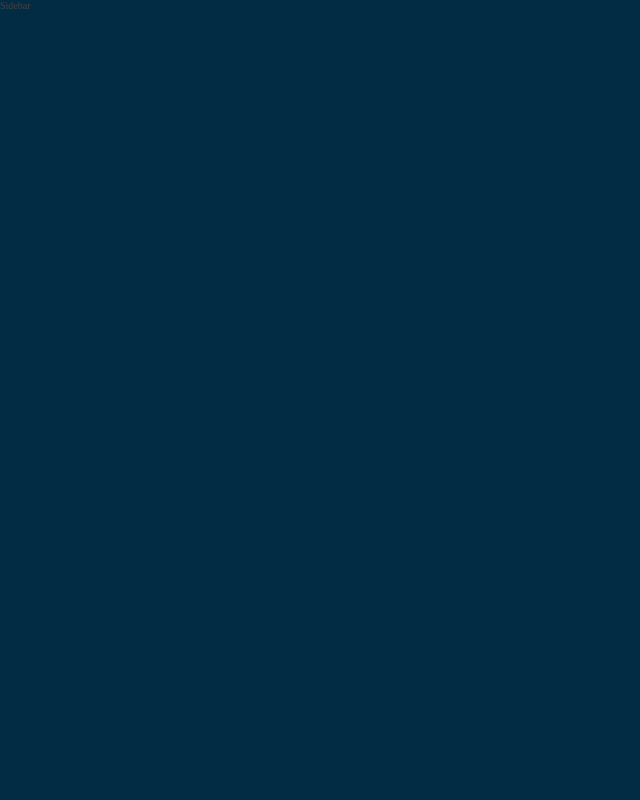
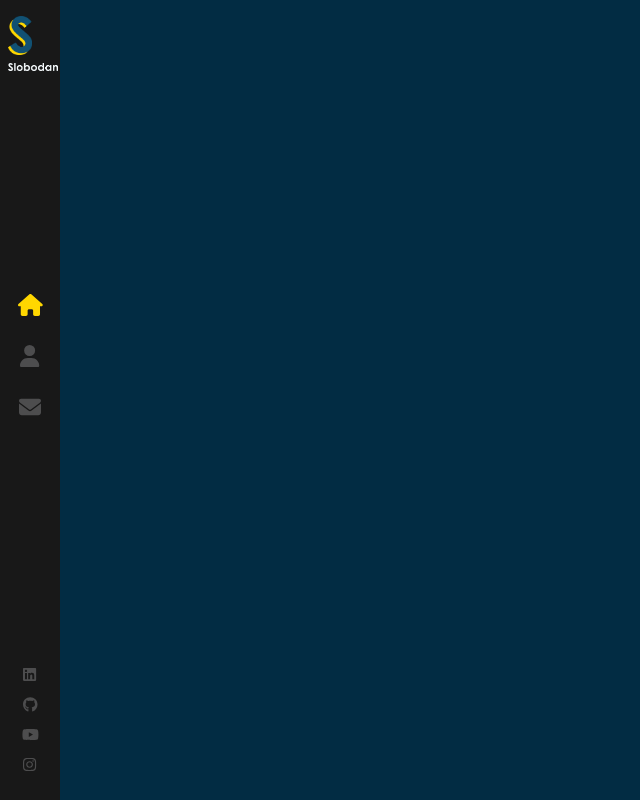
Before and after one commit to M-Zayn-Abbas/react-portfolio, a React (Create React App) app: page / in a window 1280 px wide. Shown: the whole page, without its empty margins (0-640 px from the left). Built offline with nearby package versions, Linux system fonts and the light colour scheme.

Commit message:
Sidebar is completed

```diff
--- a/src/components/Sidebar/Sidebar.js
+++ b/src/components/Sidebar/Sidebar.js
@@ -1,7 +1,52 @@
+import { Link, NavLink } from 'react-router-dom';
 import './index.scss';
+import LogoS from'../../assets/images/logo-s.png'
+import LogoSubtitle from '../../assets/images/logo_sub.png'
+import { FontAwesomeIcon } from '@fortawesome/react-fontawesome';
+import { faEnvelope, faHome, faUser } from '@fortawesome/free-solid-svg-icons';
+import { faGithub, faInstagram, faLinkedin, faYoutube } from '@fortawesome/free-brands-svg-icons';
 
 const Sidebar =() => {
-    return <>Sidebar</>
+    return( <div className='nav-bar'>
+        <Link className='logo' to="/">
+            <img src={LogoS} alt='logo'/>
+            <img className='sub-logo' src={LogoSubtitle} alt='slobodan'/>
+        </Link>
+        <nav>
+        <NavLink exact="true" activeclassname="active" to="/">
+            <FontAwesomeIcon icon={faHome} color='#4d4d4e'/>
+        </NavLink>
+        <NavLink exact="true" activeclassname="active" className="about-link" to="/about">
+            <FontAwesomeIcon icon={faUser} color='#4d4d4e'/>
+        </NavLink>
+        <NavLink exact="true" activeclassname="active" className="contact-link" to="/contact">
+            <FontAwesomeIcon icon={faEnvelope} color='#4d4d4e'/>
+        </NavLink>
+        </nav>
+        <ul>
+            <li>
+                <a className="linkedin" target='_blank' rel='noreferrer' href='https://www.linkedin.com/in/muhammad-zain-abbas-004953275/'>
+                    <FontAwesomeIcon icon={faLinkedin}  color='#4d4d4e' />
+                </a>
+            </li>
+            <li>
+                <a className="github" target='_blank' rel='noreferrer' href='https://github.com/M-Zayn-Abbas'>
+                    <FontAwesomeIcon icon={faGithub}  color='#4d4d4e' />
+                </a>
+            </li>
+            <li>
+                <a className="youtube" target='_blank' rel='noreferrer' href='https://youtube.com/@MZaynAbbas?si=I8Rt78Dd7MkPvaIy'>
+                    <FontAwesomeIcon icon={faYoutube}  color='#4d4d4e' />
+                </a>
+            </li>
+            <li>
+                <a className="instagram" target='_blank' rel='noreferrer' href='https://www.instagram.com/mzaynabbas_/'>
+                    <FontAwesomeIcon icon={faInstagram}  color='#4d4d4e' />
+                </a>
+            </li>
+        </ul>
+        </div>
+    )
 }
 
 export default Sidebar;
--- a/src/components/Sidebar/index.scss
+++ b/src/components/Sidebar/index.scss
@@ -0,0 +1,140 @@
+.nav-bar {
+    background-color: #181818;
+    width :60px;
+    height :100%;
+    position: absolute;
+    top : 0 ;
+    z-index :3;
+    min-height: 500px;
+
+    .logo{
+        display: block;
+        padding: 8px 0;
+
+        img {
+            display :block;
+            margin :8px;
+            width: 24px;
+            height :auto;
+
+            &.sub-logo{
+                width :50px;
+
+
+            }
+        }
+    }
+
+    nav {
+        display: block;
+        text-align: center;
+        position: absolute;
+        height: 210px;
+        top: 50%;
+        margin-top: -120px;
+        width: 100%;
+
+        a{
+            font-size: 22px;
+            color :#4d4d4e;
+            display:block;
+            line-height: 51px;
+            height:51px;
+            position: relative;
+            text-decoration: none;
+
+
+        i {
+            transition: all 0.3s ease-out;
+        }
+
+        &:hover{
+            color:yellow;
+
+            svg {
+                opacity :0;
+            }
+
+            &:after {
+                opacity:1;
+            }
+        }
+
+            &:after {
+                content : '';
+                font-size :9px;
+                letter-spacing: 2px;
+                position: absolute;
+                bottom: 0;
+                display: block;
+                width: 100%;
+                text-align: center;
+                opacity: 0;
+                transition: all 0.3s ease-out;
+            }
+
+            &:first-child {
+                &::after{
+                    content: 'Home';
+                }
+            }
+
+        }
+
+        a.about-link{
+            &:after{
+                content: 'About';
+            }
+        }
+        a.contact-link{
+            &:after{
+                content: 'Contact';
+            }
+        }
+
+        a.active {
+            svg {
+                color :#ffd700;
+            }
+        }
+
+    }
+
+    ul {
+        position: absolute;
+        bottom :20px;
+        width: 100%;
+        display :block;
+        padding: 0;
+        list-style: none;
+        text-align: center;
+        margin: 0;
+
+        li{
+            a{
+                padding: 7px 0;
+                display: block;
+                font-size: 15px;
+                line-height: 16px;
+
+
+
+            }
+
+
+        }
+        .linkedin svg :hover {
+            color: #0A66C2;
+        }
+        .github svg :hover {
+            color: #fafbfc	;
+        }
+        .youtube svg :hover {
+            color: #CD201F	;
+        }
+        .instagram svg :hover {
+            color: #833AB4;
+        }
+
+    }
+}
--- a/src/index.css
+++ b/src/index.css
@@ -5,7 +5,7 @@
 
 body {
   margin: 0;
-  font-family: 300 11px/1.4 'Helvetica Neu', 'sans-serif';
+  font: 300 11px/1.4 'Helvetica Neu', 'sans-serif';
   color: #444;
   background-color: #022c43;
   overflow: hidden;
```
